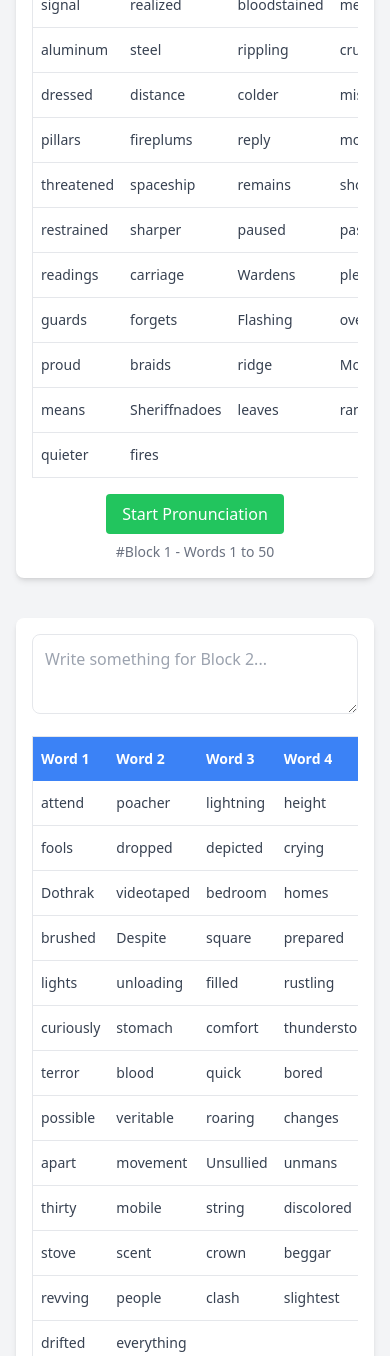
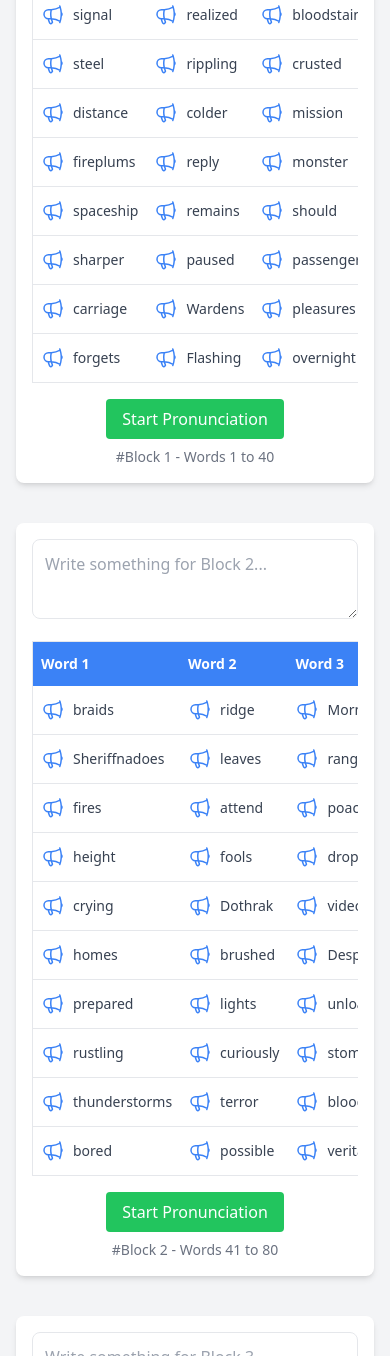
Before and after one commit to dev7-abood/words, a plain HTML site: page index.html in a window 390 px wide. Shown: the part 406-1762 px from the top of the page. Drawn offline with nearby package versions, Linux system fonts and the light colour scheme.

Commit message:
Add megaphone icon

```diff
--- a/index.html
+++ b/index.html
@@ -122,7 +122,11 @@
                 if (words[j]) {
                     const isHighlighted = highlightedWords.includes(words[j]);
                     cell.innerHTML = `
-                            <div class="flex items-center justify-between">
+                        <div class="flex items-center justify-start space-x-2">
+                            <svg xmlns="http://www.w3.org/2000/svg" fill="none" viewBox="0 0 24 24" stroke-width="1.5" stroke="currentColor" class="h-6 w-6 cursor-pointer text-blue-500 hover:text-blue-700"
+                                 onclick="pronounceWord('${words[j]}')">
+                                <path stroke-linecap="round" stroke-linejoin="round" d="M10.34 15.84c-.688-.06-1.386-.09-2.09-.09H7.5a4.5 4.5 0 1 1 0-9h.75c.704 0 1.402-.03 2.09-.09m0 9.18c.253.962.584 1.892.985 2.783.247.55.06 1.21-.463 1.511l-.657.38c-.551.318-1.26.117-1.527-.461a20.845 20.845 0 0 1-1.44-4.282m3.102.069a18.03 18.03 0 0 1-.59-4.59c0-1.586.205-3.124.59-4.59m0 9.18a23.848 23.848 0 0 1 8.835 2.535M10.34 6.66a23.847 23.847 0 0 0 8.835-2.535m0 0A23.74 23.74 0 0 0 18.795 3m.38 1.125a23.91 23.91 0 0 1 1.014 5.395m-1.014 8.855c-.118.38-.245.754-.38 1.125m.38-1.125a23.91 23.91 0 0 0 1.014-5.395m0-3.46c.495.413.811 1.035.811 1.73 0 .695-.316 1.317-.811 1.73m0-3.46a24.347 24.347 0 0 1 0 3.46" />
+                            </svg>
                             <span
                                 class="cursor-pointer ${isHighlighted ? 'bg-yellow-300' : ''}"
                                 onclick="toggleHighlight(this, '${words[j]}')">
@@ -154,12 +158,14 @@
         return container;
     }
 
+
+
     function populateTables(words) {
         const tablesContainer = document.getElementById('tablesContainer');
         tablesContainer.innerHTML = ''; // Clear any existing tables
 
-            for (let i = 0; i < words.length; i += 50) {
-                const table = createTable(words.slice(i, i + 50), i, i / 50 + 1);
+        for (let i = 0; i < words.length; i += 40) {
+            const table = createTable(words.slice(i, i + 40), i, i / 40 + 1);
             tablesContainer.appendChild(table);
         }
     }
--- a/words.json
+++ b/words.json
@@ -12,7 +12,6 @@
         "realized",
         "bloodstained",
         "measure",
-        "aluminum",
         "steel",
         "rippling",
         "crusted",
@@ -3123,6 +3122,7 @@
         "programs",
         "higher",
         "pursue",
-        "estimates"
+        "estimates",
+  	"aluminum"
     ]
 }
```
Lines whose indentation alone changed are shown as unchanged.
